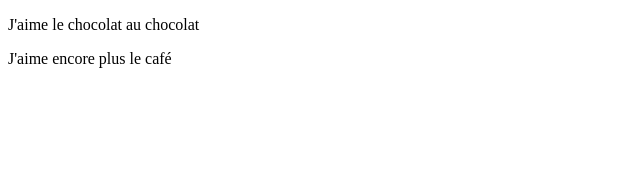
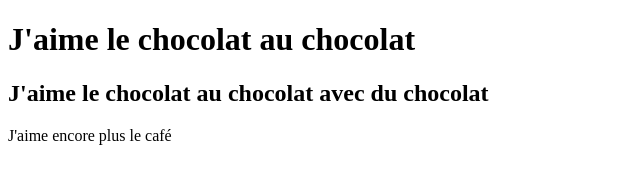
Before and after one commit to Steven-DellaRica/CoursHTML, a plain HTML site: page index.html in a window 1280 px wide. Shown: the whole page, without its empty margins (0-640 px from the left). Drawn offline with Linux system fonts and the light colour scheme.

Commit message:
Modification index

```diff
--- a/index.html
+++ b/index.html
@@ -2,11 +2,12 @@
 <html lang="fr">
 	<head>
 		<meta charset="utf-8">
-		<title>Site pour s'entrainer</title>
+		<title>Accueil - Robbie Lens Photographie</title>
 	</head>
 	<body>
-		<p>J'aime le chocolat au chocolat</p>
-
+		<h1>J'aime le chocolat au chocolat</h1>
+		<h2>J'aime le chocolat au chocolat avec du chocolat</h2>
+		<!-- commentaire parce que je suis obligé -->
 		<p>J'aime encore plus le café</p>
 	</body>
 </html>
```
